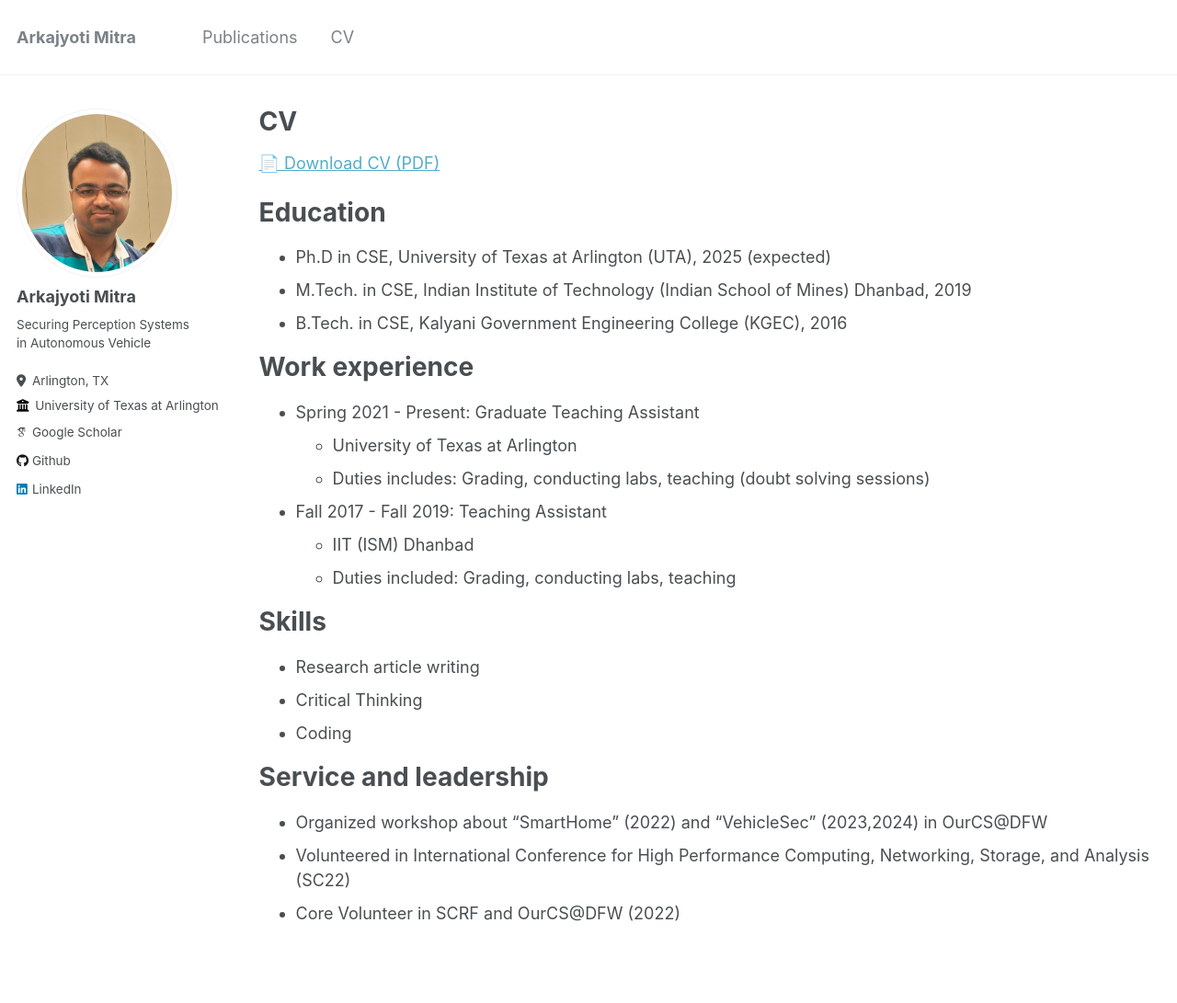
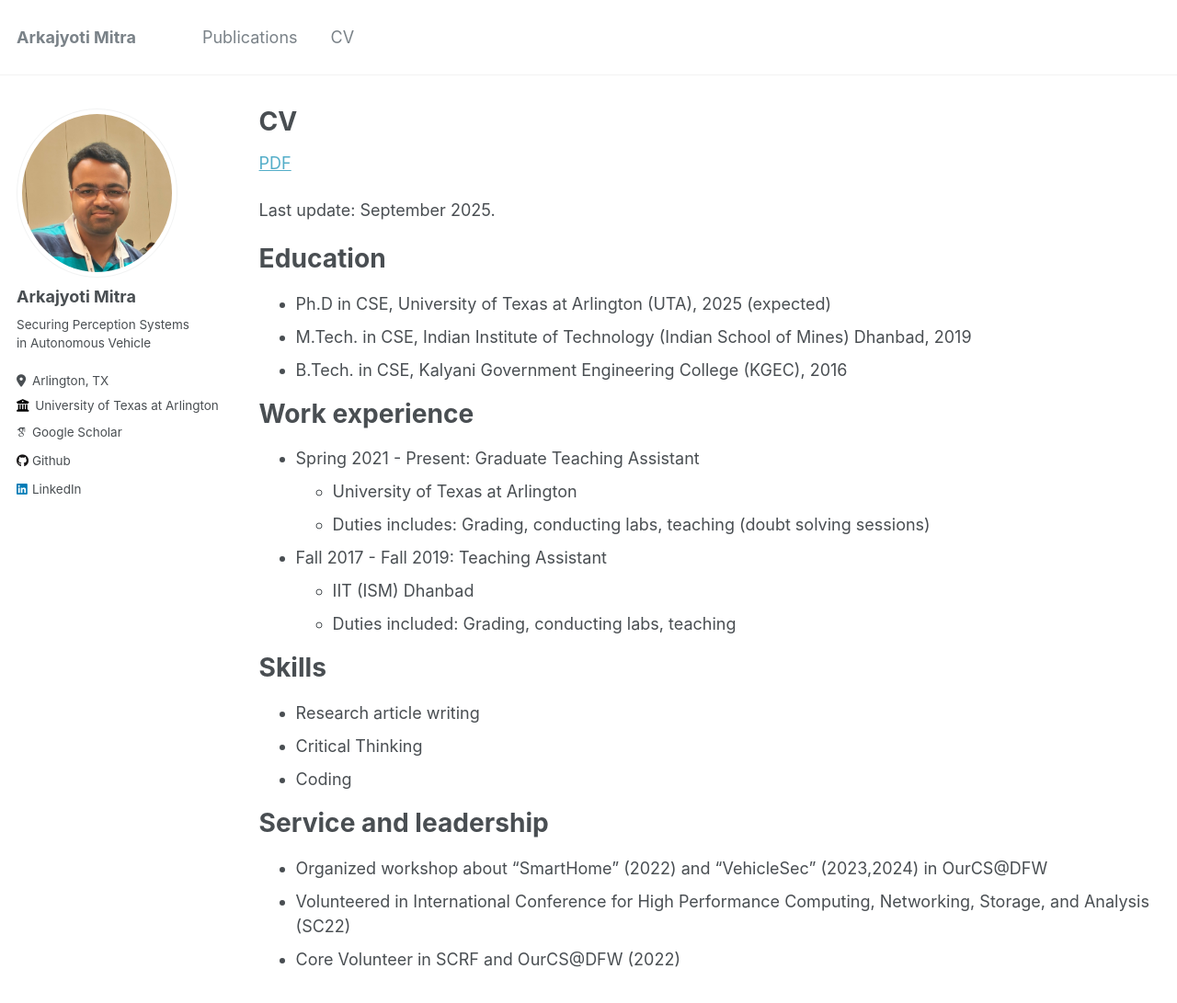
Before and after one commit to arkajyotimitra/arkajyotimitra.github.io, a Jekyll site: the page built from _pages/cv.md, in a window 1280 px wide and 1273 px high. Shown: the top 1091 px of the window at 92% size. Built offline with Jekyll 4.4.1, drawn with Linux system fonts in a browser that asks for light colours; some web fonts are replaced.

Commit message:
Update cv.md

```diff
--- a/_pages/cv.md
+++ b/_pages/cv.md
@@ -9,8 +9,9 @@ redirect_from:
 
 {% include base_path %}
 
-[📄 Download CV (PDF)]({{ '/files/CV_Arkajyoti_Mitra_research_vision.pdf' | relative_url }})
+[PDF]({{ '/files/CV_Arkajyoti_Mitra_research_vision.pdf' | relative_url }})
 
+Last update: September 2025.
 
 Education
 ======
```
